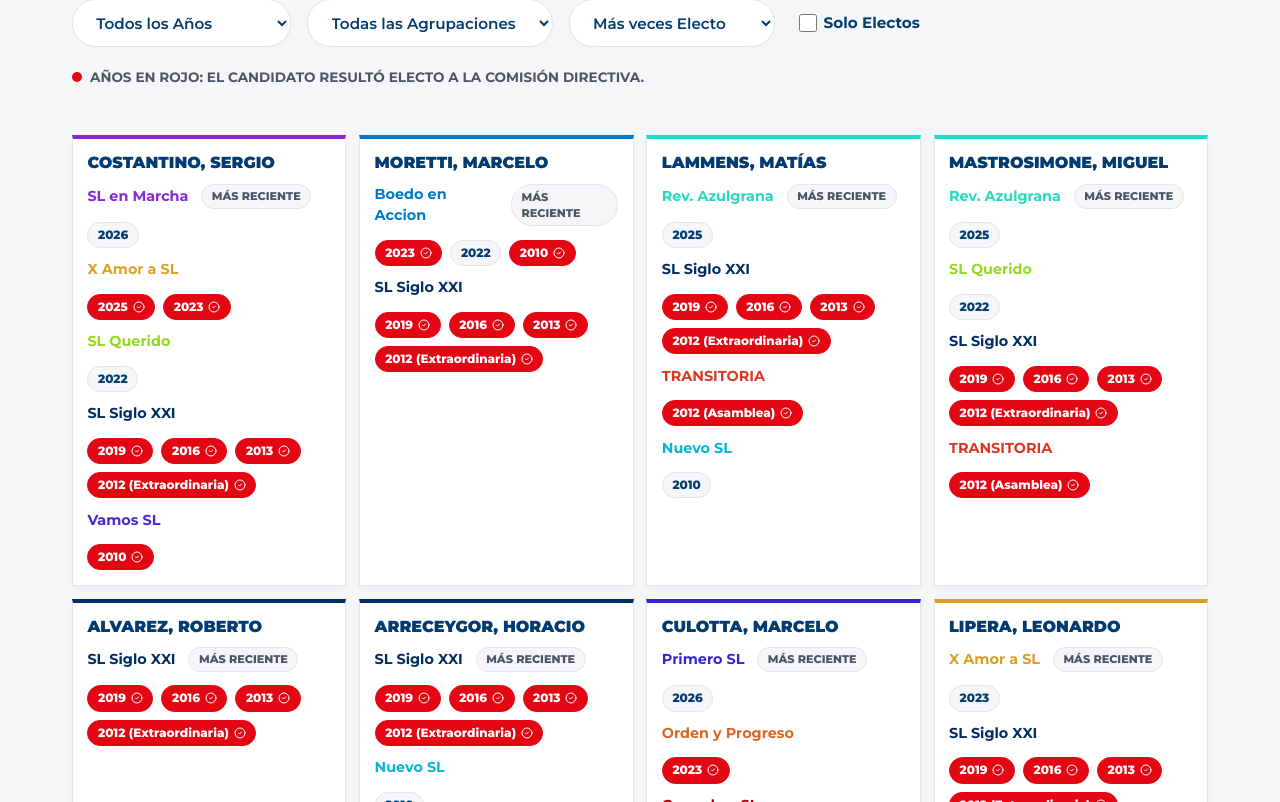
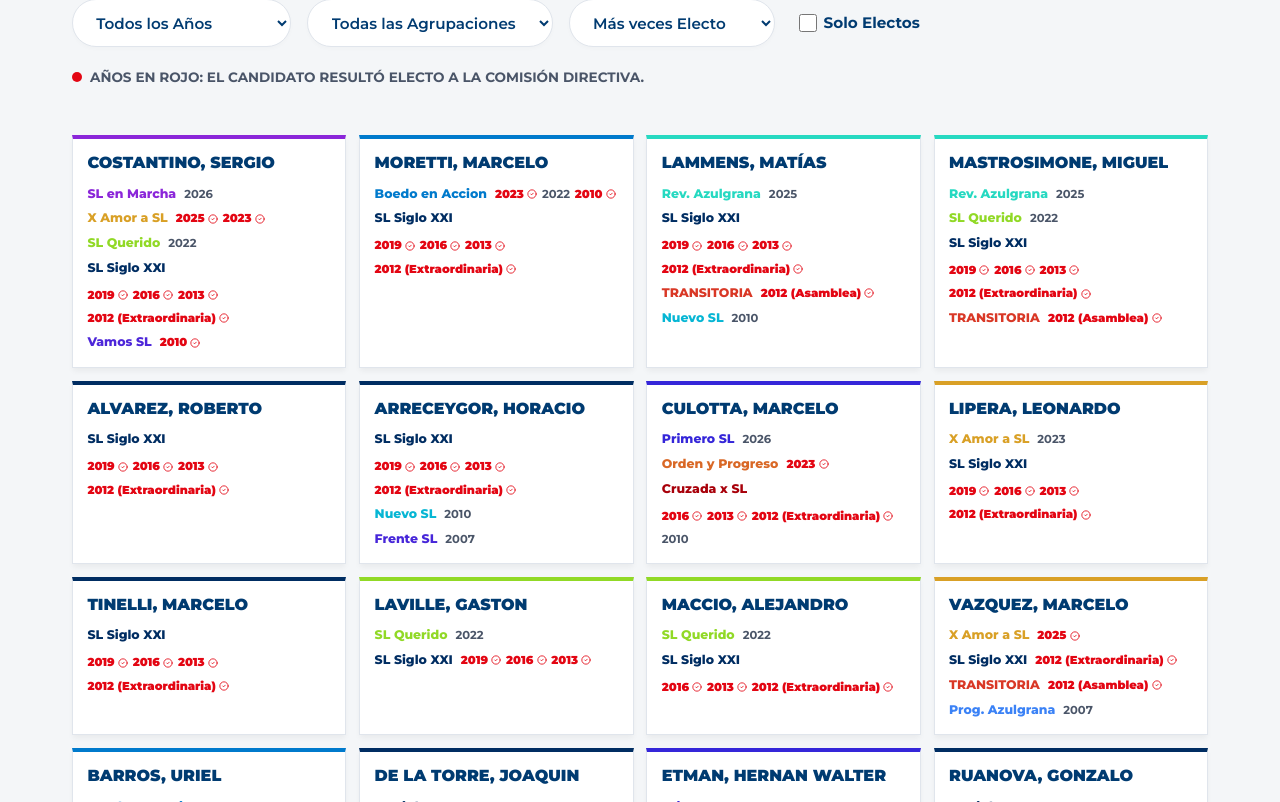
Before and after one commit to chagasalo/HistoricoCD_SL, a React (Vite) app: page / in a window 1280 px wide. Shown: the part 718-1520 px from the top of the page. Built offline with nearby package versions, Linux system fonts and the light colour scheme.

Commit message:
UX: Tarjetas rediseñadas con layout inline por agrupacion

```diff
--- a/src/App.css
+++ b/src/App.css
@@ -316,63 +316,47 @@
 .candidate-lists-container {
   display: flex;
   flex-direction: column;
-  gap: 0.7rem;
-}
-
-.candidate-group-block {
-  display: flex;
-  flex-direction: column;
-  gap: 0.8rem;
-}
-
-.group-title {
-  font-size: 0.9rem;
-  font-weight: 700;
-  font-family: var(--font-heading);
-  display: flex;
-  align-items: center;
-  gap: 0.8rem;
-}
-
-.current-badge {
-  background: var(--bg-main);
-  color: var(--text-muted);
-  font-size: 0.7rem;
-  padding: 0.2rem 0.6rem;
-  border-radius: 100px;
-  font-weight: 800;
-  text-transform: uppercase;
-  border: 1px solid var(--border-light);
-}
-
-.candidate-history {
-  display: flex;
-  flex-wrap: wrap;
-  gap: 0.5rem;
-}
-
-.history-badge {
-  font-size: 0.75rem;
-  font-weight: 700;
-  padding: 0.2rem 0.6rem;
-  border-radius: 100px;
-  background: var(--bg-main);
-  color: var(--text-main);
-  border: 1px solid var(--border-light);
-  display: flex;
-  align-items: center;
   gap: 0.3rem;
 }
 
-.history-badge.elected {
-  background: var(--rojo-casla);
-  border-color: var(--rojo-casla);
-  color: var(--text-inverse);
+/* New inline row: "Boedo en Accion  2023 2022 2010" */
+.candidate-list-row {
+  display: flex;
+  align-items: baseline;
+  gap: 0.5rem;
+  flex-wrap: wrap;
+  line-height: 1.6;
 }
 
-.badge-year {
+.row-list-name {
+  font-size: 0.78rem;
   font-weight: 800;
+  font-family: var(--font-heading);
+  white-space: nowrap;
+  flex-shrink: 0;
 }
+
+.row-years {
+  display: flex;
+  flex-wrap: wrap;
+  gap: 0.3rem;
+  align-items: center;
+}
+
+.row-year {
+  font-size: 0.72rem;
+  font-weight: 700;
+  color: var(--text-muted);
+  display: inline-flex;
+  align-items: center;
+  gap: 0.2rem;
+}
+
+.row-year.elected {
+  color: var(--rojo-casla);
+  font-weight: 900;
+}
+
 
 /* Transitions View */
 .transitions-section {
--- a/src/App.jsx
+++ b/src/App.jsx
@@ -375,18 +375,17 @@ export default function App() {
 
                     <div className="candidate-lists-container">
                         {cardGroups.map((g, gIndex) => (
-                           <div key={gIndex} className="candidate-group-block">
-                               <div className="group-title" style={{color: getListColor(g.list)}}>
-                                  {g.list} {gIndex === 0 && <span className="current-badge">Más Reciente</span>}
-                               </div>
-                               <div className="candidate-history">
-                                  {g.items.map((h, i) => (
-                                    <div key={i} className={`history-badge ${h.elected ? 'elected' : ''}`}>
-                                      <span className="badge-year">{h.year}</span>
-                                      {h.elected && <CheckCircle2 size={12} />}
-                                    </div>
-                                  ))}
-                               </div>
+                           <div key={gIndex} className="candidate-list-row">
+                               <span className="row-list-name" style={{color: getListColor(g.list)}}>
+                                 {g.list}
+                               </span>
+                               <span className="row-years">
+                                 {g.items.map((h, i) => (
+                                   <span key={i} className={`row-year ${h.elected ? 'elected' : ''}`}>
+                                     {h.year}{h.elected && <CheckCircle2 size={10} />}
+                                   </span>
+                                 ))}
+                               </span>
                            </div>
                         ))}
                     </div>
```
